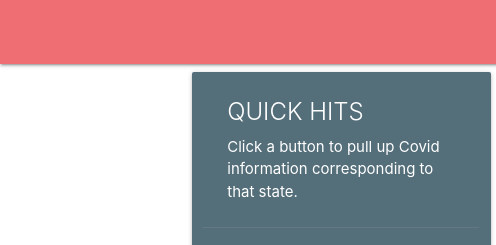
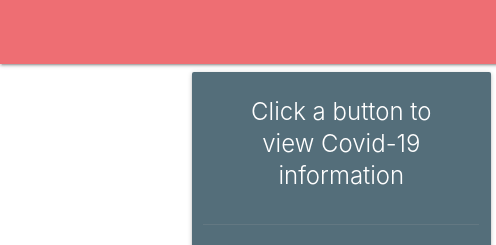
Before and after one commit to ElijahIG/Coded-19-app, a plain HTML site: page index.html in a window 1280 px wide. Shown: the top 245 px of the page, 0-496 px from the left. Drawn offline with nearby package versions, Linux system fonts and the light colour scheme; no server answers.

Commit message:
Fixed Text in buttons card

```diff
--- a/index.html
+++ b/index.html
@@ -2,7 +2,7 @@
 <html lang="en">
   <head>
     <meta charset="utf-8" />
-    <meta name="viewport" content="width=device-width, initial-scale=1.0">
+    <meta name="viewport" content="width=device-width, initial-scale=1.0" />
     <title>Coded 19 Coronavirus Information</title>
     <link
       rel="stylesheet"
@@ -49,11 +49,9 @@
       <div class="row">
         <div class="col s12 m4 l4 card blue-grey darken-1">
           <div class="card-content white-text">
-            <span class="card-title">QUICK HITS</span>
-            <p>
-              Click a button to pull up Covid information corresponding to that
-              state.
-            </p>
+            <span class="card-title" style="text-align: center"
+              >Click a button to view Covid-19 information</span
+            >
           </div>
           <div class="card-action">
             <button
```
